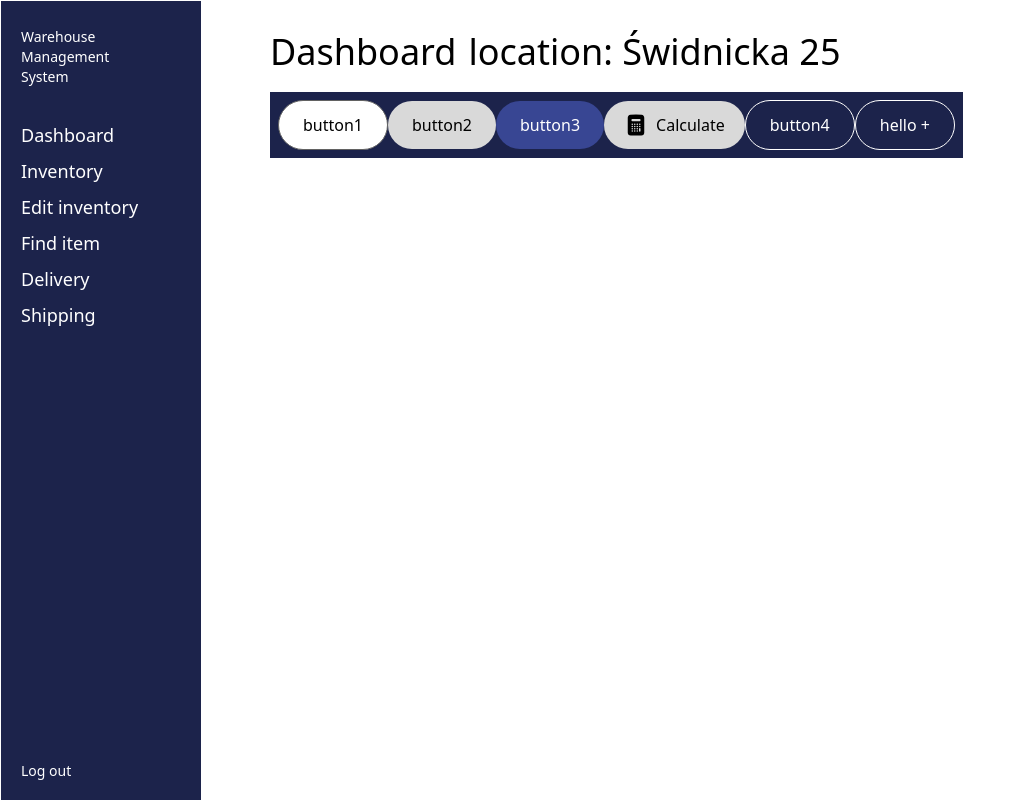
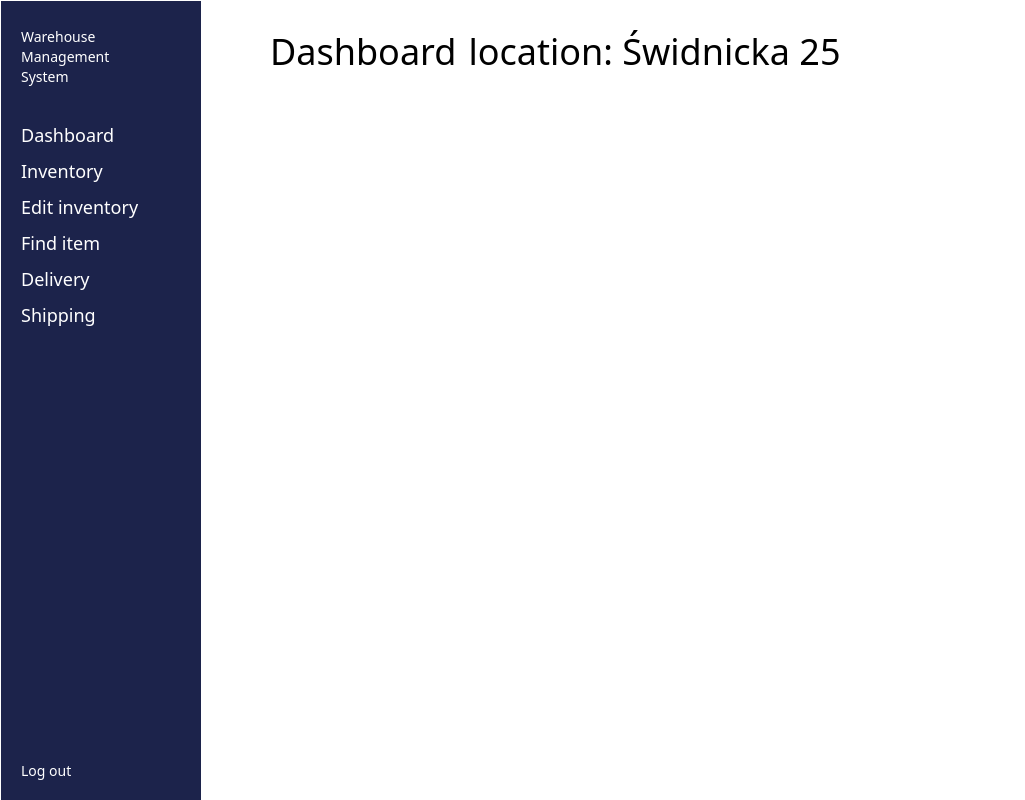
Before and after one commit to dzasta997/super_projekt, a React (Create React App) app in the folder frontend/warehouse-app/: page / in a window 1280 px wide. Shown: the whole page, without its empty margins (0-1025 px from the left). Built offline with nearby package versions, Linux system fonts and the light colour scheme.

Commit message:
added actions history element

```diff
--- /dev/null
+++ b/frontend/warehouse-app/src/components/ActionsHistoryElement.js
@@ -0,0 +1,10 @@
+export default function ActionsHistoryElement({ id, type, date }) {
+  return (
+    <div className="primary-bg">
+      <div className="w-100 py-3 px-4 flex">
+        <h1 className="text-[30px] font-light mr-3">{`${type} id. ${id}`}</h1>
+        <p className=" font-light text-[20px] self-center">{date}</p>
+      </div>
+    </div>
+  );
+}
--- a/frontend/warehouse-app/src/components/TextBox.js
+++ b/frontend/warehouse-app/src/components/TextBox.js
@@ -15,7 +15,7 @@ export default function TextBox({
   products,
 }) {
   return (
-    <div className="rounded-[24px] bg-primaryGrey">
+    <div className="primary-bg">
       <div className="w-100 py-6 px-6 flex">
         <div className="delivery-text-field-column">
           <TextBoxElement label="Assigned to" data={assignedTo} />
--- a/frontend/warehouse-app/src/index.css
+++ b/frontend/warehouse-app/src/index.css
@@ -18,4 +18,8 @@
     .text-box-element {
         @apply -mb-1
     }
+
+    .primary-bg {
+        @apply flex rounded-[24px] bg-primaryGrey
+    }
 }
--- a/frontend/warehouse-app/src/pages/Dashboard.js
+++ b/frontend/warehouse-app/src/pages/Dashboard.js
@@ -1,25 +1,11 @@
 import React, { useState } from 'react';
-import Button from '../components/Button';
-import IconButton from '../components/IconButton';
-import TextInputField from '../components/TextInputField';
-import { CalculatorIcon } from '@heroicons/react/24/solid'
 import PageContainer from '../components/PageContainer';
+
 
 const Dashboard = () => {
 
-const [input, setInput] = useState("employee");
-const calculatorIcon = () => <CalculatorIcon className="h-6"/>
-
   return (
     <PageContainer title="Dashboard" location="Świdnicka 25">
-      <div className='flex justify-center items-center bg-primaryBlue p-2'>
-      <Button label="button1" color="white" onClick={setInput}/>
-      <Button label="button2" color="gray" onClick={setInput}/>
-      <Button label="button3"></Button>
-      <IconButton label="Calculate " Icon={calculatorIcon} />
-      <Button label="button4" color="transparent" />
-      <Button label="hello +" color="transparent" />
-      </div>
     </PageContainer>
   );
 };
```
